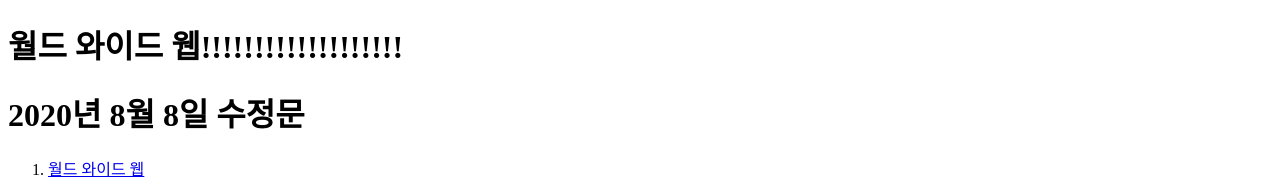
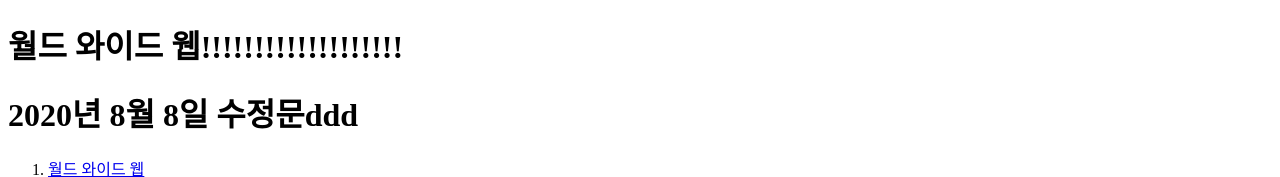
Before and after one commit to ere-der/test, a plain HTML site: page index.html in a window 1280 px wide. Shown: the top 177 px of the page. Drawn offline with Linux system fonts and the light colour scheme.

Commit message:
index.html

```diff
--- a/index.html
+++ b/index.html
@@ -7,7 +7,7 @@
 
 <body>
 <h1>월드 와이드 웹!!!!!!!!!!!!!!!!!!!</h1>
-<h1>2020년 8월 8일 수정문</h2>
+<h1>2020년 8월 8일 수정문ddd</h2>
 <ol>
   <li><a href = "index.html">월드 와이드 웹</a></li>
   <li><a href = "html.html">html</a></li>
```
